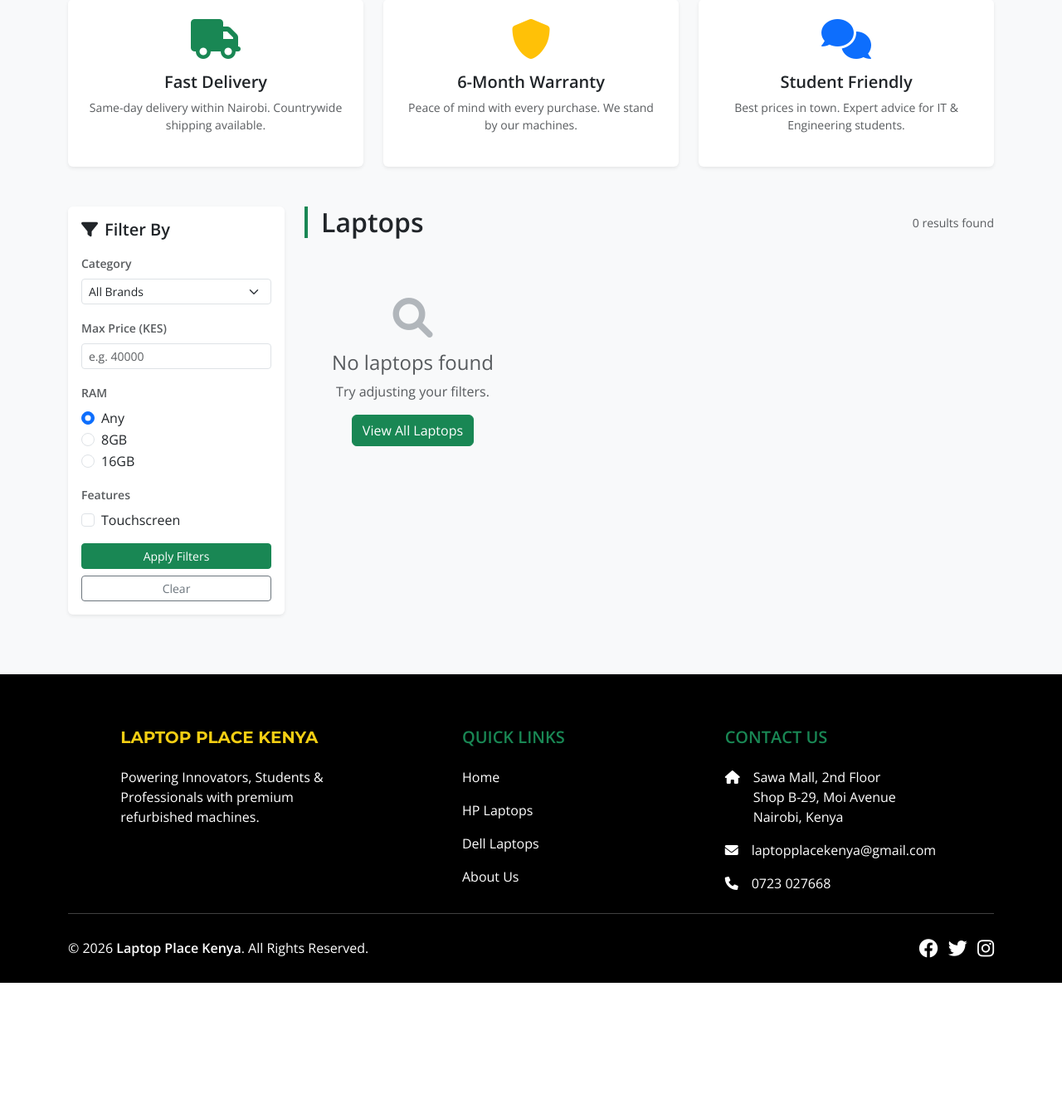
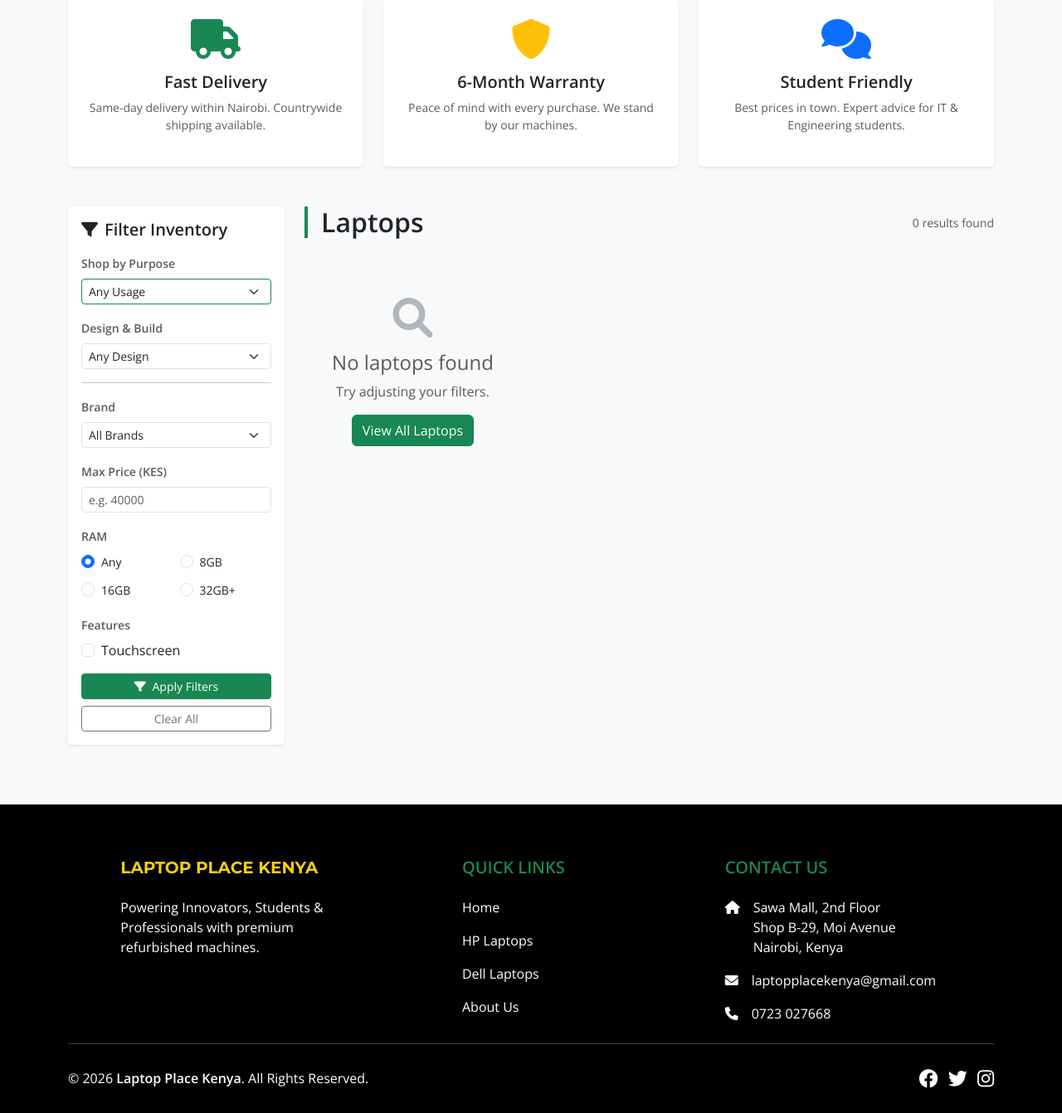
Before and after one commit to kelvin-keter/laptop-place-v2, a Django app: page / in a window 1280 px wide. Shown: the part 706-2048 px from the top of the page at 83% size. Before the commit the page ends 1891 px from the top, so only its background shows below. Run offline with Django 5.2, Linux system fonts and the light colour scheme; data that the repository does not hold is empty.

Commit message:
Enhance sidebar filters with Purpose and Design categories

```diff
--- a/core/templates/core/index.html
+++ b/core/templates/core/index.html
@@ -135,7 +135,7 @@
 
         <div class="col-md-3 mb-4">
             <div class="card border-0 shadow-sm p-3 sticky-top" style="top: 100px; z-index: 1;">
-                <h5 class="fw-bold mb-3"><i class="fas fa-filter me-2"></i>Filter By</h5>
+                <h5 class="fw-bold mb-3"><i class="fas fa-filter me-2"></i>Filter Inventory</h5>
 
                 <form method="get" action=".">
                     {% if request.GET.q %}
@@ -143,7 +143,32 @@
                     {% endif %}
 
                     <div class="mb-3">
-                        <label class="fw-bold small text-muted mb-2">Category</label>
+                        <label class="fw-bold small text-muted mb-2">Shop by Purpose</label>
+                        <select name="usage" class="form-select form-select-sm border-success">
+                            <option value="">Any Usage</option>
+                            <option value="Student" {% if selected_usage == 'Student' %}selected{% endif %}>Student / College</option>
+                            <option value="Gaming" {% if selected_usage == 'Gaming' %}selected{% endif %}>Gaming & Graphics</option>
+                            <option value="Business" {% if selected_usage == 'Business' %}selected{% endif %}>Business / Enterprise</option>
+                            <option value="Premium" {% if selected_usage == 'Premium' %}selected{% endif %}>Premium & Sleek</option>
+                            <option value="Everyday" {% if selected_usage == 'Everyday' %}selected{% endif %}>Everyday Home Use</option>
+                        </select>
+                    </div>
+
+                    <div class="mb-3">
+                        <label class="fw-bold small text-muted mb-2">Design & Build</label>
+                        <select name="type" class="form-select form-select-sm">
+                            <option value="">Any Design</option>
+                            <option value="X360" {% if selected_type == 'X360' %}selected{% endif %}>X360 / Convertible</option>
+                            <option value="Slim" {% if selected_type == 'Slim' %}selected{% endif %}>Slim / Ultrabook</option>
+                            <option value="Detachable" {% if selected_type == 'Detachable' %}selected{% endif %}>Detachable</option>
+                            <option value="Standard" {% if selected_type == 'Standard' %}selected{% endif %}>Standard Laptop</option>
+                        </select>
+                    </div>
+
+                    <hr class="opacity-25 my-3">
+
+                    <div class="mb-3">
+                        <label class="fw-bold small text-muted mb-2">Brand</label>
                         <select name="category" class="form-select form-select-sm">
                             <option value="">All Brands</option>
                             {% for cat in categories %}
@@ -161,17 +186,31 @@
 
                     <div class="mb-3">
                         <label class="fw-bold small text-muted mb-2">RAM</label>
+                        <div class="row row-cols-2 g-2">
+                            <div class="col">
                                 <div class="form-check">
                                     <input class="form-check-input" type="radio" name="ram" value="" id="ramAll" checked>
-                            <label class="form-check-label" for="ramAll">Any</label>
+                                    <label class="form-check-label small" for="ramAll">Any</label>
                                 </div>
+                            </div>
+                            <div class="col">
                                 <div class="form-check">
                                     <input class="form-check-input" type="radio" name="ram" value="8GB" id="ram8" {% if selected_ram == '8GB' %}checked{% endif %}>
-                            <label class="form-check-label" for="ram8">8GB</label>
+                                    <label class="form-check-label small" for="ram8">8GB</label>
                                 </div>
+                            </div>
+                            <div class="col">
                                 <div class="form-check">
                                     <input class="form-check-input" type="radio" name="ram" value="16GB" id="ram16" {% if selected_ram == '16GB' %}checked{% endif %}>
-                            <label class="form-check-label" for="ram16">16GB</label>
+                                    <label class="form-check-label small" for="ram16">16GB</label>
+                                </div>
+                            </div>
+                            <div class="col">
+                                <div class="form-check">
+                                    <input class="form-check-input" type="radio" name="ram" value="32GB" id="ram32" {% if selected_ram == '32GB' %}checked{% endif %}>
+                                    <label class="form-check-label small" for="ram32">32GB+</label>
+                                </div>
+                            </div>
                         </div>
                     </div>
 
@@ -183,8 +222,10 @@
                         </div>
                     </div>
 
-                    <button type="submit" class="btn btn-success w-100 btn-sm">Apply Filters</button>
-                    <a href="{% url 'index' %}" class="btn btn-outline-secondary w-100 btn-sm mt-2">Clear</a>
+                    <button type="submit" class="btn btn-success w-100 btn-sm shadow-sm">
+                        <i class="fas fa-filter me-1"></i> Apply Filters
+                    </button>
+                    <a href="{% url 'index' %}" class="btn btn-outline-secondary w-100 btn-sm mt-2">Clear All</a>
                 </form>
             </div>
         </div>
```
Lines whose indentation alone changed are shown as unchanged.
